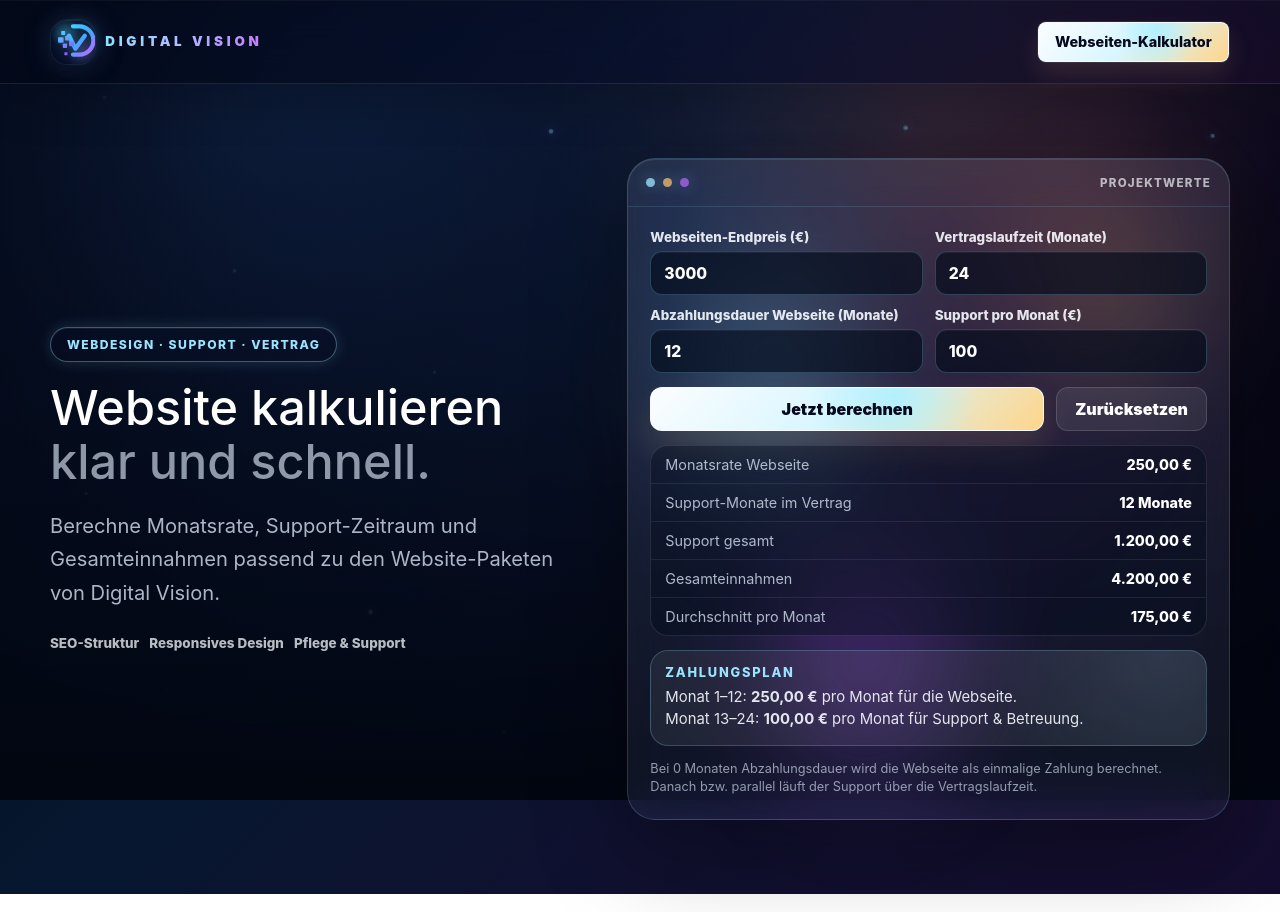
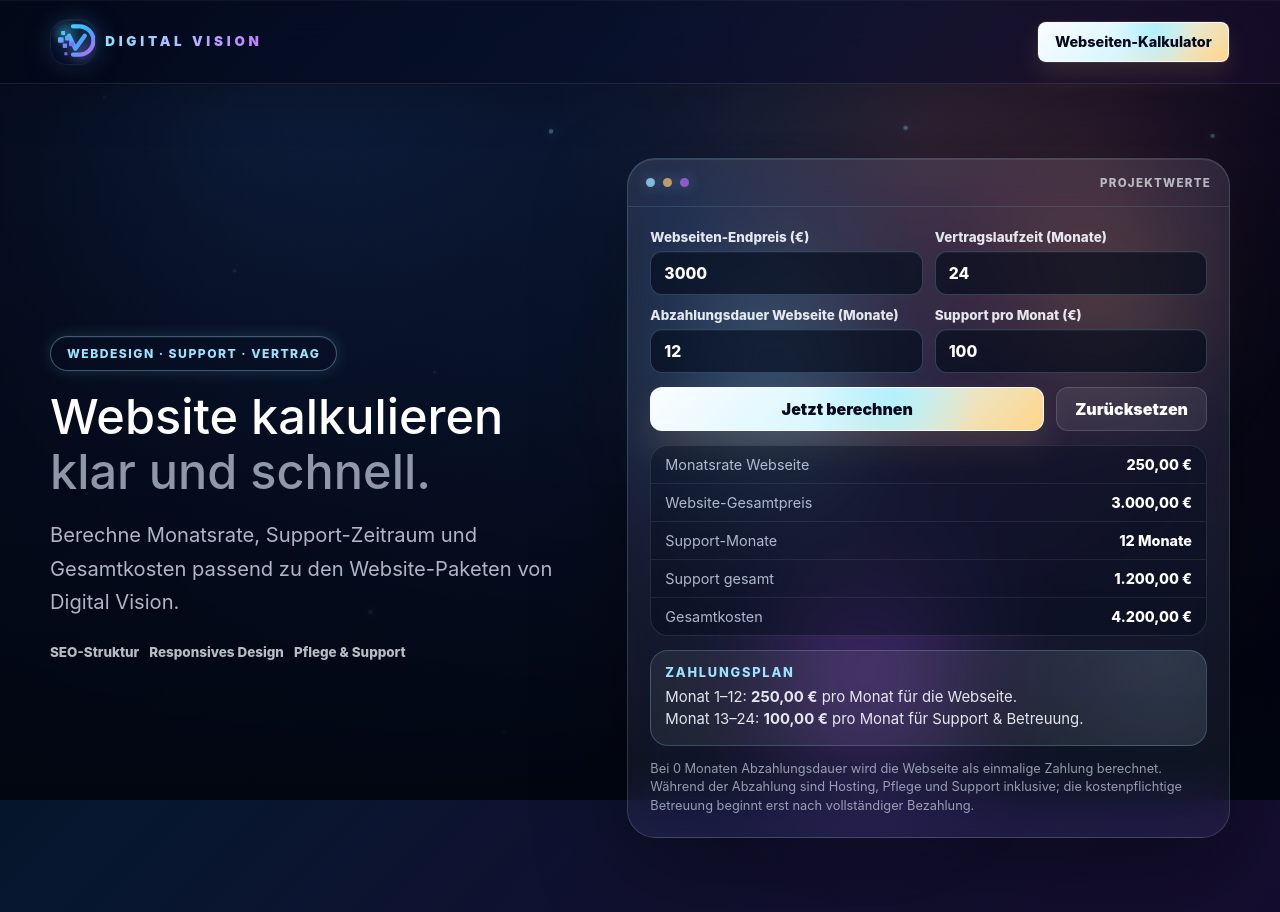
Before and after one commit to parmis2005/digitalvision-kalkulator, a Next.js app: page / in a window 1280 px wide. Both pictures are taken after a click on the button "Jetzt berechnen". Built offline with nearby package versions, Linux system fonts and the light colour scheme.

Commit message:
Update calculator repayment and support logic

```diff
--- a/app/page.tsx
+++ b/app/page.tsx
@@ -9,21 +9,31 @@ const defaultValues = {
   support: 100,
 };
 
+type ValueField = keyof typeof defaultValues;
+type InputValues = Record<ValueField, string>;
+
+const defaultInputValues: InputValues = {
+  price: String(defaultValues.price),
+  contract: String(defaultValues.contract),
+  payoff: String(defaultValues.payoff),
+  support: String(defaultValues.support),
+};
+
 type Results = {
   websiteRate: string;
+  websiteTotal: string;
   supportMonths: string;
   supportTotal: string;
   total: string;
-  average: string;
   phaseText: React.ReactNode;
 };
 
 const emptyResults: Results = {
   websiteRate: "–",
+  websiteTotal: "–",
   supportMonths: "–",
   supportTotal: "–",
   total: "–",
-  average: "–",
   phaseText: "Nach der Berechnung erscheint hier der Zahlungsplan.",
 };
 
@@ -34,20 +44,43 @@ function eur(value: number) {
   }).format(value);
 }
 
+function numericValue(field: ValueField, values: InputValues) {
+  const rawValue = values[field].trim();
+
+  return Number(rawValue === "" ? defaultInputValues[field] : rawValue);
+}
+
 export default function Home() {
-  const [values, setValues] = useState(defaultValues);
+  const [values, setValues] = useState<InputValues>(defaultInputValues);
   const [results, setResults] = useState<Results>(emptyResults);
   const [error, setError] = useState("");
 
-  function updateValue(field: keyof typeof defaultValues, value: string) {
+  function updateValue(field: ValueField, value: string) {
     setValues((current) => ({
       ...current,
-      [field]: Number(value),
+      [field]: value,
+    }));
+  }
+
+  function handleFocus(field: ValueField) {
+    setValues((current) => ({
+      ...current,
+      [field]: current[field] === "0" ? "" : current[field],
+    }));
+  }
+
+  function handleBlur(field: ValueField) {
+    setValues((current) => ({
+      ...current,
+      [field]: current[field].trim() === "" ? defaultInputValues[field] : current[field],
     }));
   }
 
   function calculate() {
-    const { price, contract, payoff, support } = values;
+    const price = numericValue("price", values);
+    const contract = numericValue("contract", values);
+    const payoff = numericValue("payoff", values);
+    const support = numericValue("support", values);
 
     setError("");
 
@@ -74,14 +107,13 @@ export default function Home() {
       const supportMonths = contract;
       const supportTotal = supportMonths * support;
       const total = price + supportTotal;
-      const average = total / contract;
 
       setResults({
         websiteRate: `Einmalig ${eur(price)}`,
+        websiteTotal: eur(price),
         supportMonths: `${supportMonths} Monate`,
         supportTotal: eur(supportTotal),
         total: eur(total),
-        average: eur(average),
         phaseText: (
           <>
             Webseite: <b>{eur(price)}</b> einmalig.
@@ -97,25 +129,25 @@ export default function Home() {
     const supportMonths = contract - payoff;
     const supportTotal = supportMonths * support;
     const total = price + supportTotal;
-    const average = total / contract;
+    const supportStartMonth = payoff + 1;
 
     setResults({
       websiteRate: eur(websiteRate),
+      websiteTotal: eur(price),
       supportMonths: `${supportMonths} Monate`,
       supportTotal: eur(supportTotal),
       total: eur(total),
-      average: eur(average),
       phaseText: (
         <>
           Monat 1–{payoff}: <b>{eur(websiteRate)}</b> pro Monat für die Webseite.
           <br />
           {supportMonths > 0 ? (
             <>
-              Monat {payoff + 1}–{contract}: <b>{eur(support)}</b> pro Monat für Support &
+              Monat {supportStartMonth}–{contract}: <b>{eur(support)}</b> pro Monat für Support &
               Betreuung.
             </>
           ) : (
-            "Der Support beginnt erst nach Ende der Vertragslaufzeit."
+            "Support & Betreuung sind während der kompletten Vertragslaufzeit inklusive."
           )}
         </>
       ),
@@ -123,7 +155,7 @@ export default function Home() {
   }
 
   function reset() {
-    setValues(defaultValues);
+    setValues(defaultInputValues);
     setResults(emptyResults);
     setError("");
   }
@@ -202,7 +234,7 @@ export default function Home() {
               <span className="title-muted">klar und schnell.</span>
             </h1>
             <p className="hero-text">
-              Berechne Monatsrate, Support-Zeitraum und Gesamteinnahmen passend zu den
+              Berechne Monatsrate, Support-Zeitraum und Gesamtkosten passend zu den
               Website-Paketen von Digital Vision.
             </p>
             <div className="trust-line" aria-label="Leistungsbereiche">
@@ -232,6 +264,8 @@ export default function Home() {
                       min="0"
                       step="50"
                       value={values.price}
+                      onFocus={() => handleFocus("price")}
+                      onBlur={() => handleBlur("price")}
                       onChange={(event) => updateValue("price", event.target.value)}
                     />
                   </label>
@@ -243,6 +277,8 @@ export default function Home() {
                       min="1"
                       step="1"
                       value={values.contract}
+                      onFocus={() => handleFocus("contract")}
+                      onBlur={() => handleBlur("contract")}
                       onChange={(event) => updateValue("contract", event.target.value)}
                     />
                   </label>
@@ -254,6 +290,8 @@ export default function Home() {
                       min="0"
                       step="1"
                       value={values.payoff}
+                      onFocus={() => handleFocus("payoff")}
+                      onBlur={() => handleBlur("payoff")}
                       onChange={(event) => updateValue("payoff", event.target.value)}
                     />
                   </label>
@@ -265,6 +303,8 @@ export default function Home() {
                       min="0"
                       step="10"
                       value={values.support}
+                      onFocus={() => handleFocus("support")}
+                      onBlur={() => handleBlur("support")}
                       onChange={(event) => updateValue("support", event.target.value)}
                     />
                   </label>
@@ -289,7 +329,11 @@ export default function Home() {
                     <span className="value">{results.websiteRate}</span>
                   </div>
                   <div className="row">
-                    <span>Support-Monate im Vertrag</span>
+                    <span>Website-Gesamtpreis</span>
+                    <span className="value">{results.websiteTotal}</span>
+                  </div>
+                  <div className="row">
+                    <span>Support-Monate</span>
                     <span className="value">{results.supportMonths}</span>
                   </div>
                   <div className="row">
@@ -297,12 +341,8 @@ export default function Home() {
                     <span className="value">{results.supportTotal}</span>
                   </div>
                   <div className="row">
-                    <span>Gesamteinnahmen</span>
+                    <span>Gesamtkosten</span>
                     <span className="value">{results.total}</span>
-                  </div>
-                  <div className="row">
-                    <span>Durchschnitt pro Monat</span>
-                    <span className="value">{results.average}</span>
                   </div>
                 </div>
 
@@ -313,7 +353,8 @@ export default function Home() {
 
                 <div className="note">
                   Bei 0 Monaten Abzahlungsdauer wird die Webseite als einmalige Zahlung
-                  berechnet. Danach bzw. parallel läuft der Support über die Vertragslaufzeit.
+                  berechnet. Während der Abzahlung sind Hosting, Pflege und Support inklusive;
+                  die kostenpflichtige Betreuung beginnt erst nach vollständiger Bezahlung.
                 </div>
               </div>
             </div>
```
